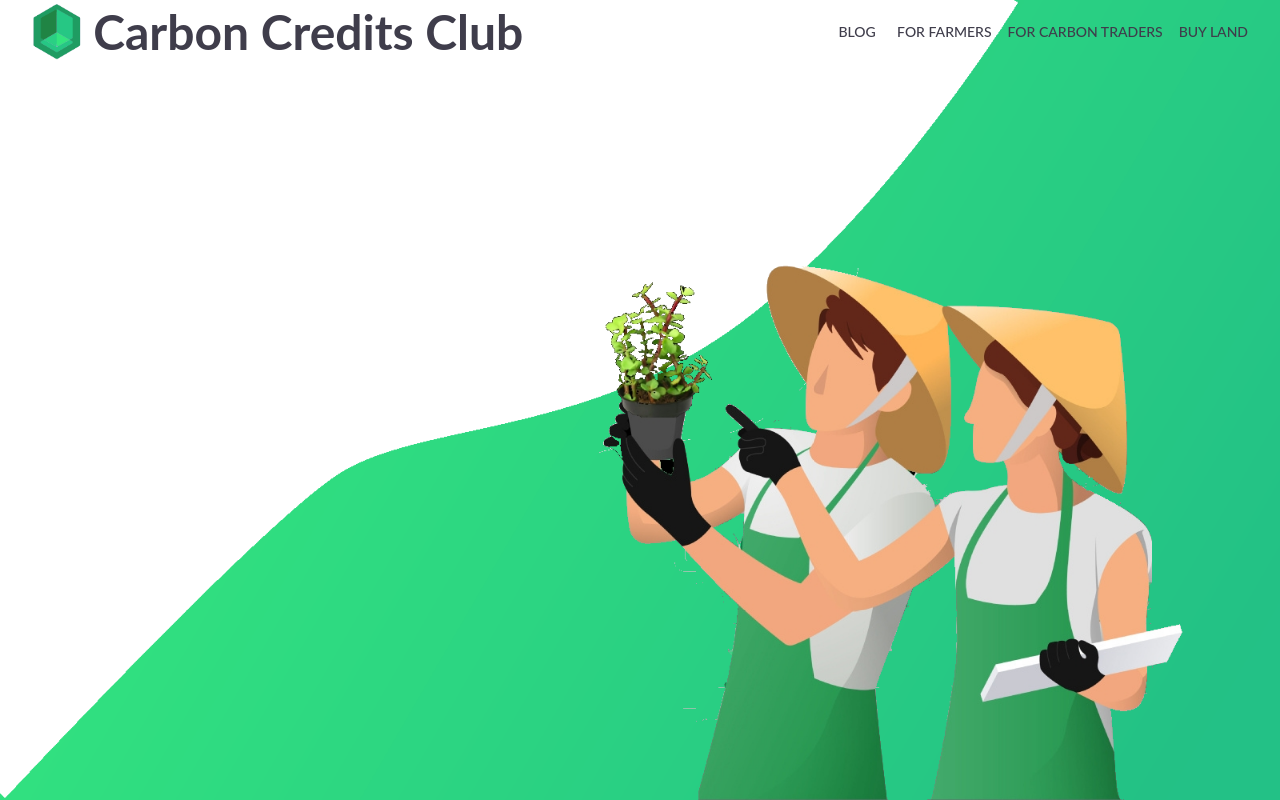
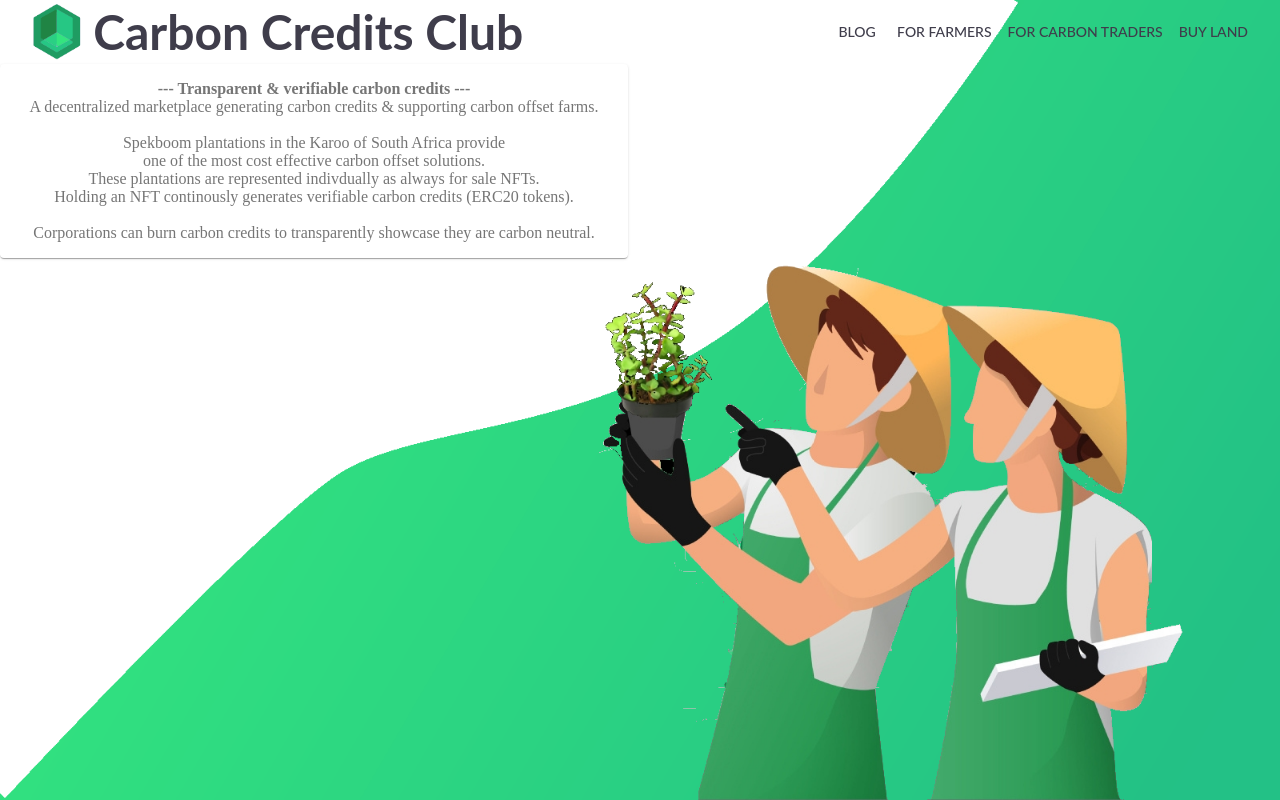
Before and after one commit to diffusioncon/CarbonCredits-Ocean-Protocol-FOAM, a React (Create React App) app in the folder app/: page / in a window 1280 px wide. Built offline with nearby package versions, Linux system fonts and the light colour scheme; what @drizzle/react-plugin, @drizzle/store, rimble-ui, web3 would draw is missing.

Commit message:
copy updated

```diff
--- a/app/src/pages/Home.js
+++ b/app/src/pages/Home.js
@@ -2,6 +2,21 @@ import React from 'react'
 import { MuiThemeProvider, createMuiTheme } from '@material-ui/core/styles';
 import diffusionHackathonImage from '../img/Diffusion-2019-hackathon-t1.png'
 import NavBar from '../components/NavBar'
+import { makeStyles } from '@material-ui/core/styles';
+import Paper from '@material-ui/core/Paper';
+import Grid from '@material-ui/core/Grid';
+
+const useStyles = makeStyles(theme => ({
+    root: {
+        flexGrow: 1,
+        alignItems: "center",
+    },
+    paper: {
+        padding: theme.spacing(2),
+        textAlign: 'center',
+        color: theme.palette.text.secondary,
+    },
+}));
 
 const theme = createMuiTheme({
     typography: {
@@ -11,11 +26,30 @@ const theme = createMuiTheme({
 });
 
 const home = () => {
+    const classes = useStyles();
     return (
         <MuiThemeProvider theme={theme}>
             {/* <img src={diffusionHackathonImage} className='diffusionImage'/> */}
             <div className="landingContainer">
                 <NavBar />
+                <div className={classes.root}>
+                    <Grid container spacing={3} alignItems="center">
+                        <Grid item xs={6} >
+                            <Paper className={classes.paper}>
+
+                                <strong> --- Transparent & verifiable carbon credits --- </strong>
+                                <br />
+                                A decentralized marketplace generating carbon credits & supporting carbon offset farms.  <br /> <br />
+                                Spekboom plantations in the Karoo of South Africa provide <br /> one of the most cost effective carbon offset solutions. <br />
+                                These plantations are represented indivdually as always for sale NFTs. <br />
+                                Holding an NFT continously generates verifiable carbon credits (ERC20 tokens). <br /> <br />
+
+                                Corporations can burn carbon credits to transparently showcase they are carbon neutral.
+
+                            </Paper>
+                        </Grid>
+                    </Grid>
+                </div>
             </div>
         </MuiThemeProvider>
     )
```
